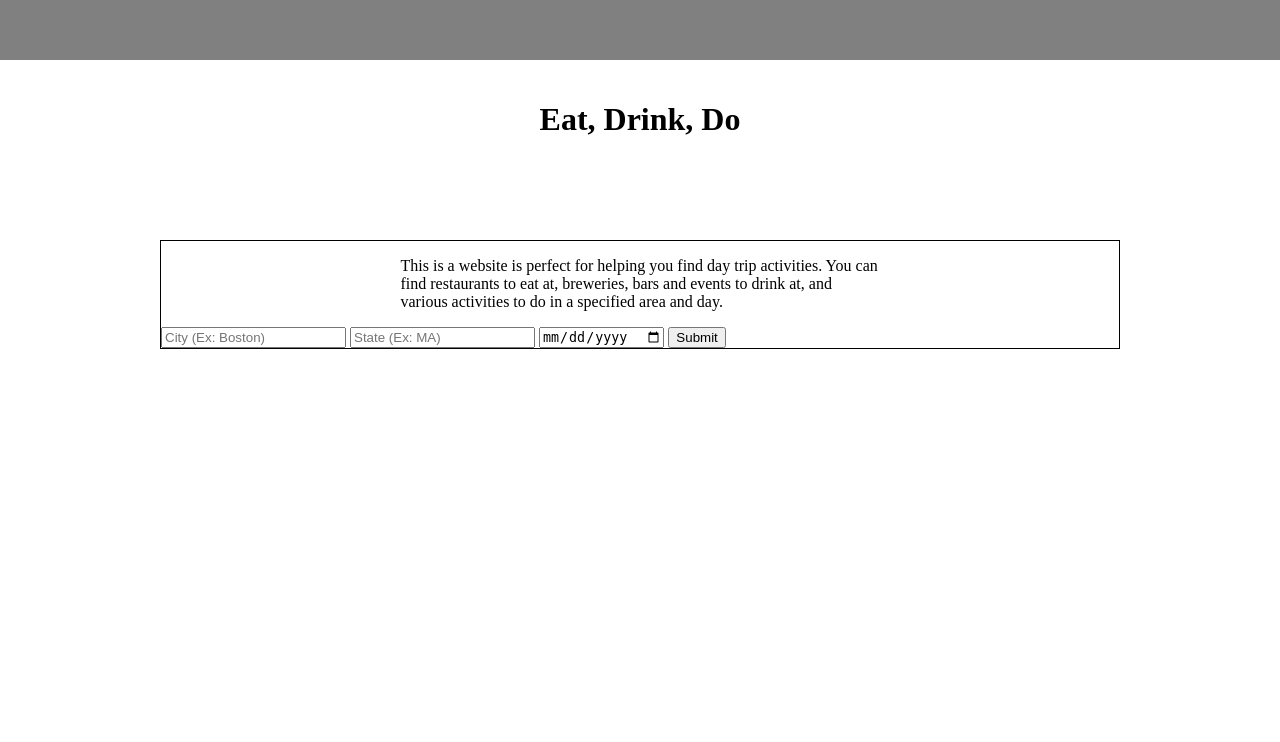
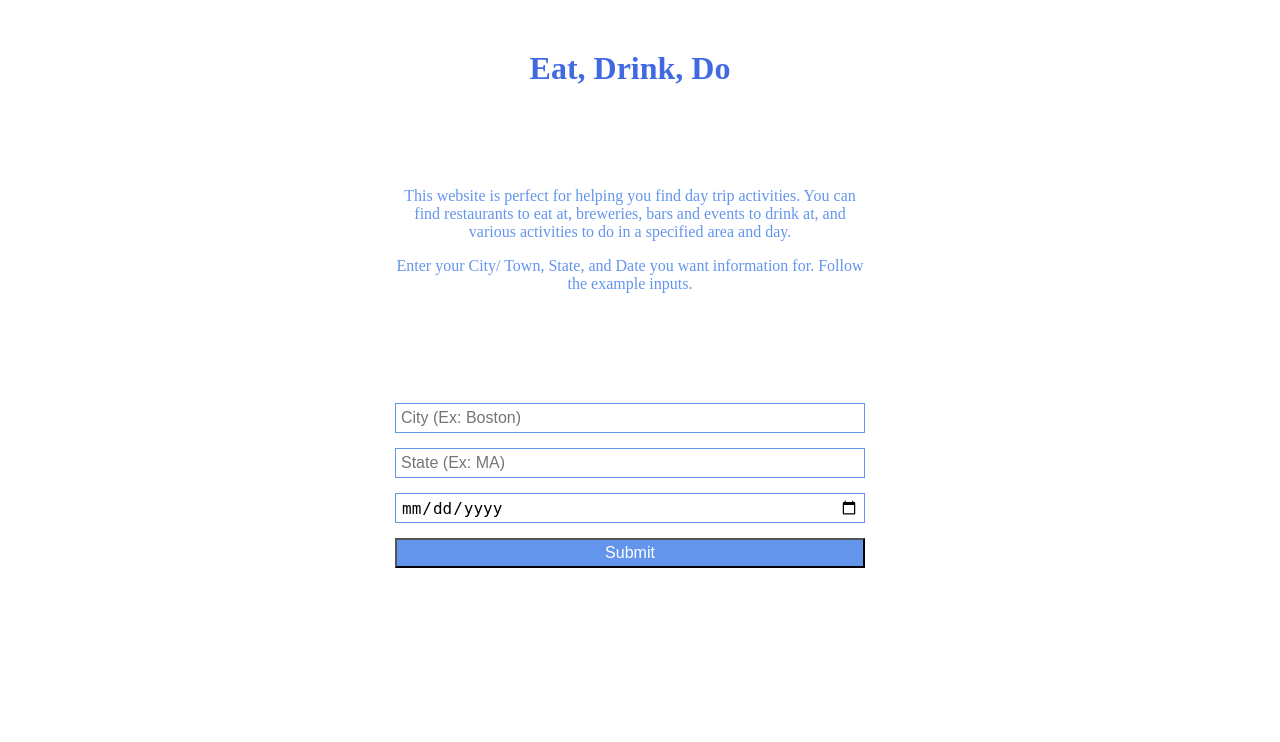
Before and after one commit to patriots123/Eat-Drink-Do-Tourist-App, a PHP site: page / in a window 1280 px wide. Shown: the top 742 px of the page. Run offline with PHP 8.4, Linux system fonts and the light colour scheme.

Commit message:
added css

```diff
--- a/index.html
+++ b/index.html
@@ -6,42 +6,44 @@
     <title>Eat, Drink, Do</title>
     <meta name="viewport" content="width=device-width, initial-scale=1">
     <meta name="description" content="Find a food, drink, and activities in a specified town or city">
-    <link rel="stylesheet" href="https://stackpath.bootstrapcdn.com/font-awesome/4.7.0/css/font-awesome.min.css" />
+    <!-- <link rel="stylesheet" href="https://stackpath.bootstrapcdn.com/font-awesome/4.7.0/css/font-awesome.min.css"> -->
+    <link href="https://fonts.googleapis.com/icon?family=Material+Icons"
+      rel="stylesheet">
     <link rel="stylesheet" type="text/css" media="screen" href="main.css" />
     <script src="https://code.jquery.com/jquery-3.3.1.js" integrity="sha256-2Kok7MbOyxpgUVvAk/HJ2jigOSYS2auK4Pfzbm7uH60=" crossorigin="anonymous"></script>
     <script src="data.js"></script>
     <script src="index.js"></script>
 </head>
 <body>
-    <nav role="navigation" class="container">
+    <nav role="navigation">
+        <h1 class="nav-title">Eat, Drink, Do</h1>
         <ul>
             <li><button class="change-loc-nav-link">Change Location</button></li>
             <li><button class="choose-eat-drink-do-nav-link">Choose Eat, Drink, Do</button></li>
         </ul>
     </nav>
-    <header>
-        <h1>Eat, Drink, Do</h1>
-    </header>
     <main>
         <section class="home-page page">
-            <p>This is a website is perfect for helping you find day trip activities.
+            <h1 class="home-page-title">Eat, Drink, Do</h1>
+            <p class="page-description">This website is perfect for helping you find day trip activities.
                 You can find restaurants to eat at, breweries, bars and events to drink at, and various activities to do in a specified area and day.</p>
+            <p class="page-instructions">Enter your City/ Town, State, and Date you want information for. Follow the example inputs.</p>
             <form id="location-data-entry">
                 <label>City/ Town</label>
-                <input id="submit-city-town" type="text" placeholder="City (Ex: Boston)" required>
+                <input id="submit-city-town" type="text" placeholder="City (Ex: Boston)"required>
                 <label>State</label>
                 <input id="submit-state" type="text" placeholder="State (Ex: MA)" required>
                 <label>Date</label>
                 <input id="submit-date" type="date" required>
-                <button type="submit">Submit</button>
+                <button type="submit" class="blue-button">Submit</button>
             </form>
         </section>
         <section class="eat-drink-do-selection-page page">
-            <button class="category-button" id="eat"><i class="fa fa-bell"></i> Eat</button>
-            <button class="category-button" id="drink">Drink</button>
-            <button class="category-button" id="do">Do</button>
+            <button class="category-button blue-button" id="eat"><i class="material-icons">restaurant</i> Eat</button>
+            <button class="category-button blue-button" id="drink"><i class="material-icons">local_bar</i>Drink</button>
+            <button class="category-button blue-button" id="do"><i class="material-icons">local_play</i>Do</button>
         </section>
-         <!-- <section class="results-page"> -->
+        <section class="results-page">
             <section class="category-options">
 
             </section>
@@ -53,7 +55,7 @@
 
                 </ul>
             </section>
-        <!-- </section> -->
+        </section>
     </main>
 </body>
 </html>
--- a/index.js
+++ b/index.js
@@ -51,9 +51,11 @@ function getZomatoCityID() {
 function handleNavBarLinks() {
     $('.change-loc-nav-link').on('click', function() {
         $('.home-page').show();
+        $('.homepage-title').show();
         $('.category-options, .category-option-types, .search-results-section').hide();
         $('.eat-drink-do-selection-page').hide();
         $('.change-loc-nav-link, .choose-eat-drink-do-nav-link').hide();
+        $('nav, .nav-title').hide();
     });
     $('.choose-eat-drink-do-nav-link').on('click', function() {
         $('.eat-drink-do-selection-page').show();
@@ -72,8 +74,10 @@ function handleLocationDateInput() {
         dateInput = $('#submit-date').val();
         console.log(`city: ${cityInput}, state: ${stateInput}, date: ${dateInput}`);
         $('.home-page').hide();
+        $('nav').show();
         $('.eat-drink-do-selection-page').show();
         $('.change-loc-nav-link').show();
+        $('.nav-title').show();
         getZomatoCityID();
     });
 }
@@ -87,7 +91,7 @@ function generateCategoryOptions() {
     let keysForButtonTitles = Object.keys(categoryOptions[categoryChoice]);
     for (let i = 0; i < keysForButtonTitles.length; i++) {
         $('.category-options').append(
-            `<button id='${keysForButtonTitles[i]}' class='category-option-button'>${keysForButtonTitles[i]}</button>`)
+            `<button id='${keysForButtonTitles[i]}' class='category-option-button blue-button'>${keysForButtonTitles[i]}</button>`)
     }
     $('.category-options').show();
 }
@@ -114,12 +118,12 @@ function generateCategoryOptionTypes() {
         let keysForButtonTitles = Object.keys(categoryOptions[categoryChoice][categoryOptionChoice])
         for (let i = 0; i < keysForButtonTitles.length; i++) {
             $('.category-option-types').append(
-                `<button id='${keysForButtonTitles[i]}' class='category-option-type-button'>${keysForButtonTitles[i]}</button>`)
+                `<button id='${keysForButtonTitles[i]}' class='category-option-type-button blue-button'>${keysForButtonTitles[i]}</button>`)
         }
     } else if (categoryChoice == 'drink') {
         for (let i = 0; i < categoryOptions[categoryChoice][categoryOptionChoice].length; i++) {
             $('.category-option-types').append(
-                `<button id='${categoryOptions[categoryChoice][categoryOptionChoice][i]}' class='category-option-type-button'>${categoryOptions[categoryChoice][categoryOptionChoice][i]}</button>`)
+                `<button id='${categoryOptions[categoryChoice][categoryOptionChoice][i]}' class='category-option-type-button blue-button'>${categoryOptions[categoryChoice][categoryOptionChoice][i]}</button>`)
         }
     } else if (categoryChoice == 'do') {
         callDoAPI();
@@ -148,17 +152,21 @@ function displayEatResults(responseJson) {
         if (categoryOptionChoice === 'Restaurants') {
             $('.search-results-list').append(
                 `<li class="result-list-item">
-                    <p>${responseJson.restaurants[i].restaurant.name}</p>
-                    <p>${responseJson.restaurants[i].restaurant.location.address}</p>
-                    <p>${responseJson.restaurants[i].restaurant.user_rating.aggregate_rating}</p>
+                    <h3>${responseJson.restaurants[i].restaurant.name}</h3>
+                    <p>Cuisine(s): ${responseJson.restaurants[i].restaurant.cuisines}</p>
+                    <p>Address: ${responseJson.restaurants[i].restaurant.location.address}</p>
+                    <p>Rating: ${responseJson.restaurants[i].restaurant.user_rating.aggregate_rating}</p>
+                    <p><a href = ${responseJson.restaurants[i].restaurant.url}</a>Check Out This Link For More Info!</p>
                 </li>`
             );
         } else if (categoryOptionChoice === 'Foodtrucks') {
             $('.search-results-list').append(
                 `<li class="result-list-item">
-                    <p>${responseJson.restaurants[i].restaurant.name}</p>
-                    <p>${responseJson.restaurants[i].restaurant.location.locality_verbose}</p>
-                    <p>${responseJson.restaurants[i].restaurant.user_rating.aggregate_rating}</p>
+                    <h3>${responseJson.restaurants[i].restaurant.name}</h3>
+                    <p>Cuisine(s): ${responseJson.restaurants[i].restaurant.cuisines}</p>
+                    <p>Address: ${responseJson.restaurants[i].restaurant.location.locality_verbose}</p>
+                    <p>Rating: ${responseJson.restaurants[i].restaurant.user_rating.aggregate_rating}</p>
+                    <p><a href = ${responseJson.restaurants[i].restaurant.url}</a>Check Out This Link For More Info!</p>
                 </li>`
             );
         }
@@ -201,17 +209,16 @@ function displayDrinkResults(responseJson) {
         if (responseJson[i].status ===  categoryOptionTypeChoice) {
             $('.search-results-list').append(
                 `<li class="result-list-item">
-                    <p>${responseJson[i].name}</p>
-                    <p>${responseJson[i].street} ${responseJson[i].city}, ${responseJson[i].state}</p>
-                    <p>${responseJson[i].overall}</p>
+                    <h3>${responseJson[i].name}</h3>
+                    <p>Address: ${responseJson[i].street} ${responseJson[i].city}, ${responseJson[i].state}</p>
+                    <p><a href = ${responseJson[i].url}>Check Out This Link For More Info!</a></p>
+                    <p><a href = ${responseJson[i].reviewlink}>See Customer Reviews!</a></p>
                 </li>`
             );
         }
     }
     $('.search-results-section').show();
 }
-
-
 
 function callDrinkAPI() {
     const requestUrl = apiInfo.beerMapping.loccityUrl + `${apiInfo.beerMapping.key}/${cityInput},${stateInput}&s=json`
@@ -229,10 +236,11 @@ function displayDoResults(responseJson) {
     for (let i = 0; i < responseJson.events.length; i++) {
         $('.search-results-list').append(
             `<li class="result-list-item">
-                <p>${responseJson.events[i].title}</p>
-                <p>${responseJson.events[i].datetime_local}</p>
-                <p>${responseJson.events[i].venue.name}</p>
-                <p>${responseJson.events[i].venue.address} ${responseJson.events[i].venue.city}, ${responseJson.events[i].venue.state}</p>
+                <h3>${responseJson.events[i].title}</h3>
+                <p>Time: ${responseJson.events[i].datetime_local}</p>
+                <p>Location: ${responseJson.events[i].venue.name}</p>
+                <p>Location Address: ${responseJson.events[i].venue.address} ${responseJson.events[i].venue.city}, ${responseJson.events[i].venue.state}</p>
+                <p><a href = ${responseJson.events[i].url}>Buy Tickets Here!</a></p>
             </li>`
         );
     }
--- a/main.css
+++ b/main.css
@@ -5,27 +5,52 @@
 
 body {
     margin: 0;
-}
-
-.container {
-    padding-left: 60px;
-    padding-right: 60px;
+    padding: 20px;
+    padding-top:0;
+    padding-left: 0;
 }
 
 nav {
   height: 60px;
+  padding-left: 60px;
+  padding-right: 60px;
   background-color: grey;
   position: fixed;
   width: 100%;
+  background-color: cornflowerblue;
+}
+
+h1 {
+    text-align: center;
+}
+
+.blue-button {
+    background-color: cornflowerblue;
+    color: white;
+}
+
+.nav-title {
+    color: white;
+    vertical-align: middle;
+    float: left;
+    justify-content: center;
+    flex-direction: column;
 }
 
 nav ul {
-  display: inline-block;
   list-style: none;
+  vertical-align: middle;
+  float: right;
 }
 
 nav li {
   display: inline-block;
+}
+
+.change-loc-nav-link, .choose-eat-drink-do-nav-link {
+    border: 1px solid white;
+    background-color: white;
+    color: royalblue;
 }
 
 nav li::after {
@@ -36,16 +61,7 @@ nav button:hover {
   cursor: pointer;
 }
 
-nav .icon-img {
-  height: 50px;
-  margin-top: 5px;
-  margin-bottom: 5px;
-  border-radius: 50%;
-  vertical-align: middle;
-  border: 1px solid black;
-}
-
-main, header {
+header {
     padding-top: 80px;
 }
 
@@ -53,27 +69,89 @@ main, header {
     display: none;
 }
 
+.eat-drink-do-selection-page, .category-options, .search-results-section, .change-loc-nav-link, .choose-eat-drink-do-nav-link, nav, .nav-title {
+    display: none;
+}
+
+/* .home-page {
+    border: 1px solid cornflowerblue;
+    border-radius: 15%;
+} */
+
+.home-page-title {
+    color: royalblue;
+    margin-top: 50px;
+    font-size: 24pt;
+    text-align: center;
+}
+
+.home-page p {
+    max-width: 500px;
+    margin-left: auto;
+    margin-right: auto;
+    text-align: center;
+    color: cornflowerblue;
+    padding-left: 15px;
+    padding-right: 15px;
+}
+
+.page-description {
+    margin-top: 100px;
+}
+/*
+main {
+    position: relative;
+} */
+
+.eat-drink-do-selection-page, .results-page {
+    /* margin: 0;
+    position: absolute;
+    top: 50%;
+    left: 50%;
+    -ms-transform: translate(-50%, -50%);
+    transform: translate(-50%, -50%); */
+    padding-top: 120px;
+    text-align: center;
+}
+
+
+form {
+    text-align: center;
+    margin-top: 80px;
+    max-width: 500px;
+    margin-left: auto;
+    margin-right: auto;
+    padding: 15px;
+}
+
 form label {
     display: none;
 }
 
-.eat-drink-do-selection-page, .category-options, .search-results-section, .change-loc-nav-link, .choose-eat-drink-do-nav-link {
-    display: none;
+form input {
+    text-align: left;
+    /* margin-left: auto;
+    margin-right: auto; */
+    display: block;
+    margin-top: 15px;
+    margin-bottom: 15px;
+    padding: 5px;
+    width: 100%;
+    height: 30px;
+    border: 1px solid cornflowerblue;
+    font-size: 16px;
+}
+
+form button {
+    background-color: cornflowerblue;
+    color: white;
+    width: 100%;
+    height: 30px;
+    font-size: 16px;
 }
 
 .page {
-    border: 1px solid black;
-    max-width: 75%;
-    margin-left: auto;
-    margin-right: auto;
-}
-
-h1 {
-    text-align: center;
-}
-
-.home-page p {
-    width: 50%;
+    max-width: 1000px;
     margin-left: auto;
     margin-right: auto;
 }
```
Also changed, not shown: other parts of main.css (+50 -9 lines).
